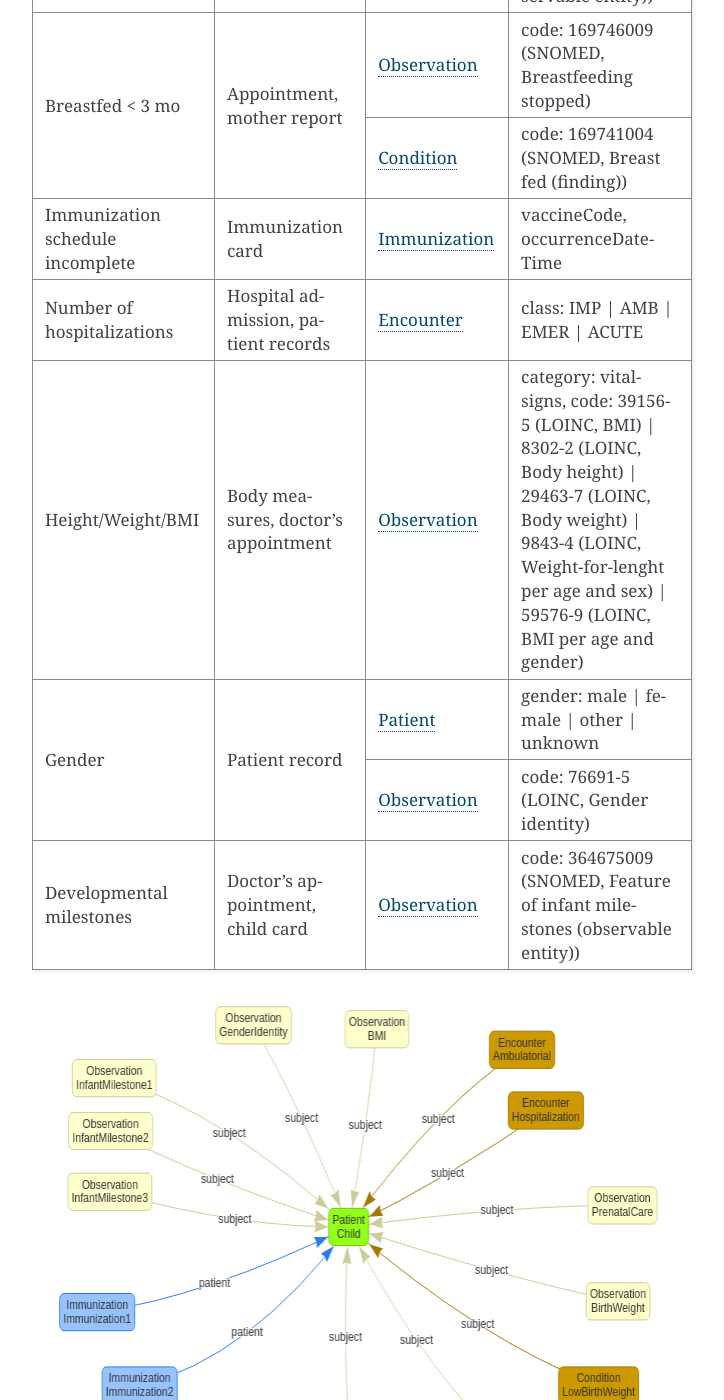
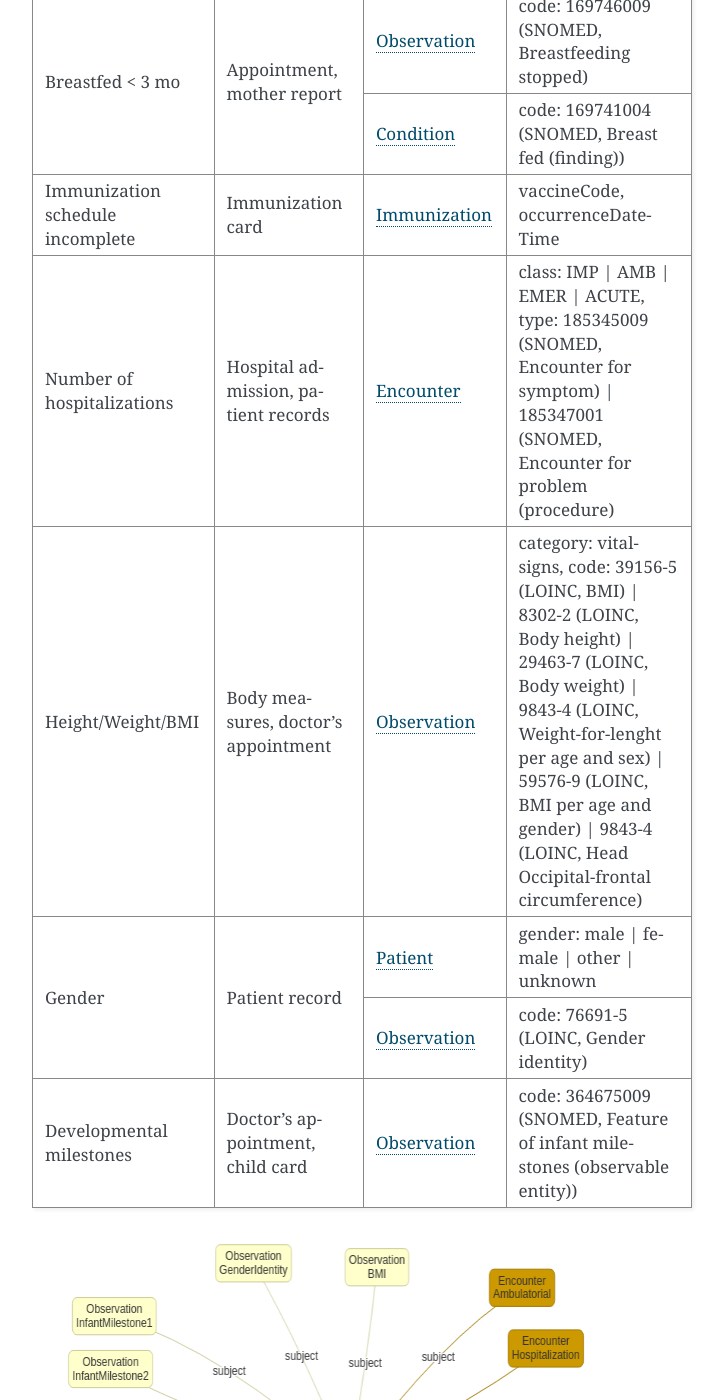
Before and after one commit to venturefund-archive/portal-telemedicina-central-database, a Sphinx documentation site: the page built from central_database/docs/indicators.rst, in a window 1280 px wide and 1400 px high, scrolled down 967 px. Shown: the whole window, without its empty margins (388-1112 px from the left). Built offline with Sphinx 7.4.7, drawn with Linux system fonts in a browser that asks for light colours.

Commit message:
Add more FHIR elements

```diff
--- a/central_database/docs/indicators.rst
+++ b/central_database/docs/indicators.rst
@@ -27,10 +27,10 @@ The data required for the calculation of the indicators are mapped to HL7 FHIR R
 +------------------------------------+----------------------------------------------------------------------+-------------------------+------------------------------------------+-------------------------------------------------------------------------------------------------------------------------------------------------------------------+
 | Immunization schedule incomplete   | Immunization card                                                    | `Immunization <https://www.hl7.org/fhir/immunization.html>`_       | vaccineCode, occurrenceDateTime                                                                                                                                   |
 +------------------------------------+----------------------------------------------------------------------+-------------------------+------------------------------------------+-------------------------------------------------------------------------------------------------------------------------------------------------------------------+
-| Number of hospitalizations         | Hospital admission, patient records                                  | `Encounter <https://www.hl7.org/fhir/encounter.html>`_             | class: IMP | AMB | EMER | ACUTE                                                                                                                                   |
+| Number of hospitalizations         | Hospital admission, patient records                                  | `Encounter <https://www.hl7.org/fhir/encounter.html>`_             | class: IMP | AMB | EMER | ACUTE,  type: 185345009 (SNOMED, Encounter for symptom) | 185347001 (SNOMED, Encounter for problem (procedure)                          |
 +------------------------------------+----------------------------------------------------------------------+-------------------------+------------------------------------------+-------------------------------------------------------------------------------------------------------------------------------------------------------------------+
 | Height/Weight/BMI                  | Body measures, doctor's appointment                                  | `Observation <https://www.hl7.org/fhir/observation.html>`_         | category: vital-signs, code: 39156-5 (LOINC, BMI) | 8302-2 (LOINC, Body height) | 29463-7 (LOINC, Body weight) |                                                  |
-|                                    |                                                                      |                                                                    | 9843-4 (LOINC, Weight-for-lenght per age and sex) | 59576-9 (LOINC, BMI per age and gender)                                                                       |
+|                                    |                                                                      |                                                                    | 9843-4 (LOINC, Weight-for-lenght per age and sex) | 59576-9 (LOINC, BMI per age and gender) | 9843-4 (LOINC, Head Occipital-frontal circumference)                |
 +------------------------------------+----------------------------------------------------------------------+-------------------------+------------------------------------------+-------------------------------------------------------------------------------------------------------------------------------------------------------------------+
 | Gender                             | Patient record                                                       | `Patient <https://www.hl7.org/fhir/patient.html>`_                 | gender: male | female | other | unknown                                                                                                                           |
 |                                    |                                                                      +-------------------------+------------------------------------------+-------------------------------------------------------------------------------------------------------------------------------------------------------------------+
```
